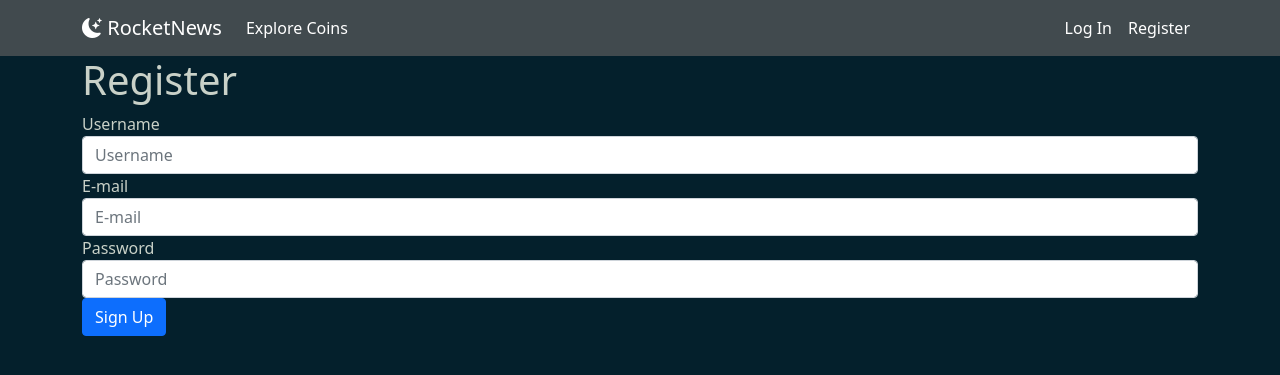
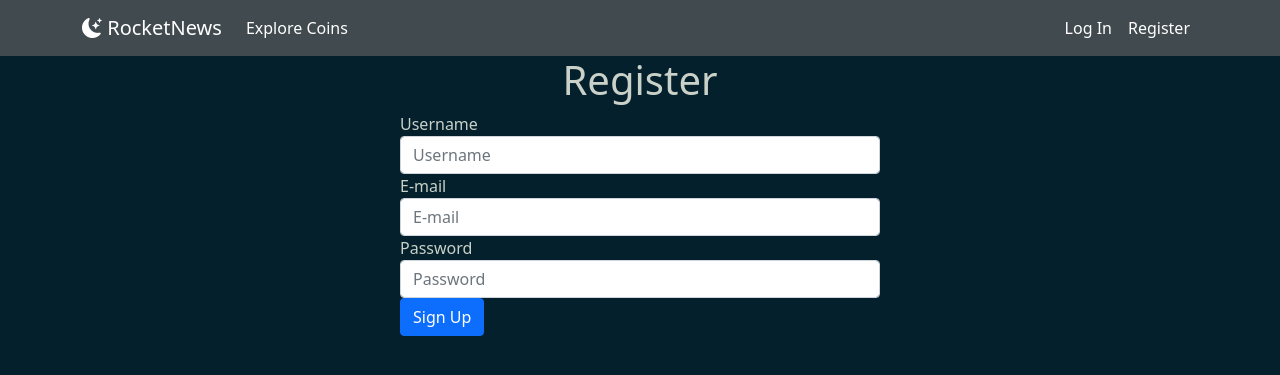
Before and after one commit to denyosaur/RocketNews, a Flask app: page /register in a window 1280 px wide. Shown: the top 375 px of the page. Run offline with Flask 2, Linux system fonts and the light colour scheme; some libraries are stand-ins or nearby versions.

Commit message:
register form update

```diff
--- a/static/stylesheet.css
+++ b/static/stylesheet.css
@@ -213,14 +213,28 @@ li .comp-info {
     display:flex;
     flex-direction: column;
     align-items: center;
+    width:40%;
 }
 
 .loginform-container form{
     min-width: 480px;
 }
 
-.login-container {
+/* Register page */
+.Register {
     display:flex;
     flex-direction: column;
+    align-items: center;
+    width:100%;
+}
+
+.Registerform-container {
+    display:flex;
+    flex-direction: column;
+    align-items: center;
     width:40%;
 }
+
+.Registerform-container form{
+    min-width: 480px;
+}
```
